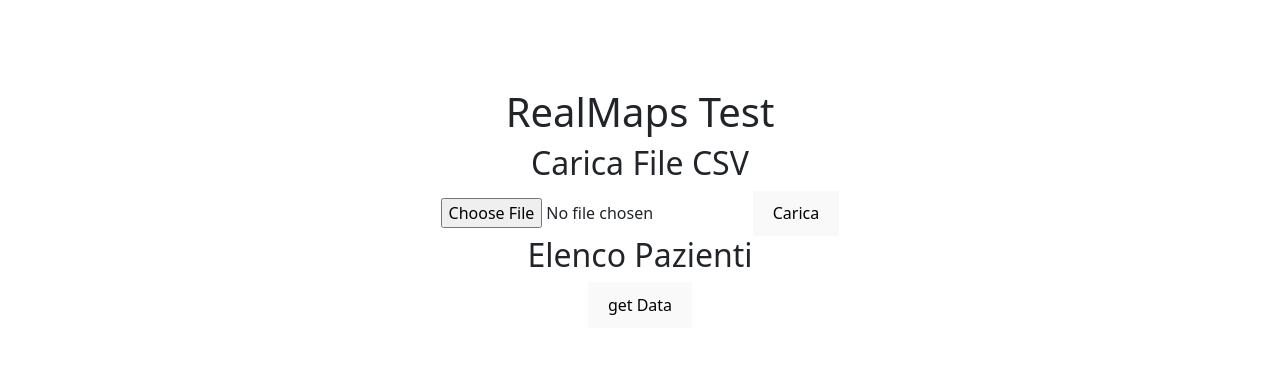
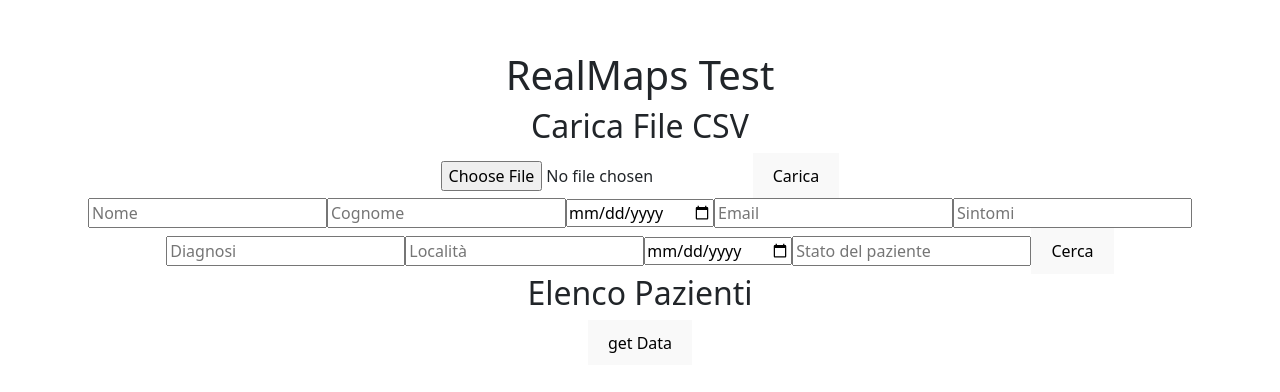
Before and after one commit to PietroMarilei/RealMaps, a Vue app in the folder front-end/: page / in a window 1280 px wide. Shown: the part 192-584 px from the top of the page. Built offline with nearby package versions, Linux system fonts and the light colour scheme.

Commit message:
// add serach function

```diff
--- a/front-end/src/App.vue
+++ b/front-end/src/App.vue
@@ -2,13 +2,14 @@
 import HelloWorld from './components/HelloWorld.vue'
 import FileUpload from "./components/FileUpload.vue"
 import DataDisplayer from "./components/DataDisplayer.vue"
-
+import SearchData from "./components/SearchData.vue"
 </script>
 
 <template>
   <HelloWorld msg="RealMaps Test" />
   <FileUpload />
-  <DataDisplayer/>
+  <SearchData/>
+   <DataDisplayer />
 </template>
 
 <style scoped>
--- /dev/null
+++ b/front-end/src/components/SearchData.vue
@@ -0,0 +1,79 @@
+<script>
+import axios from 'axios';
+
+export default {
+    data() {
+        return {
+            search: {
+                FirstName: '',
+                LastName: '',
+                BirthDate: '',
+                Email: '',
+                Symptoms: '',
+                Diagnosis: '',
+                Location: '',
+                DiagnosisDate: '',
+                PatientStatus: ''
+
+            },
+            patients: []
+        };
+    },
+    methods: {
+        doSearch() {
+            const params = new URLSearchParams(this.search).toString();
+
+            axios.get(`http://localhost:8000/SearchData?${params}`)
+                .then(response => {
+                    this.patients = response.data;
+                    //svuotamento campi
+                    this.search = {
+                        FirstName: '',
+                        LastName: '',
+                        BirthDate: '',
+                        Email: '',
+                        Symptoms: '',
+                        Diagnosis: '',
+                        Location: '',
+                        DiagnosisDate: '',
+                        PatientStatus: ''
+
+                    }
+                })
+                .catch(error => {
+                    console.error('Error:', error);
+                    if (error.response) {
+                        console.error(error.response.data);
+                        console.error(error.response.status);
+                        console.error(error.response.headers);
+                    } else if (error.request) {
+                        console.error(error.request);
+                    } else {
+                        console.error('Error', error.message);
+                    }
+                });
+        }
+    }
+};
+</script>
+
+<template>
+    <div>
+        <input v-model="search.FirstName" placeholder="Nome" />
+        <input v-model="search.LastName" placeholder="Cognome" />
+        <input v-model="search.BirthDate" placeholder="Data di nascita" type="date" />
+        <input v-model="search.Email" placeholder="Email" type="email" />
+        <input v-model="search.Symptoms" placeholder="Sintomi" />
+        <input v-model="search.Diagnosis" placeholder="Diagnosi" />
+        <input v-model="search.Location" placeholder="Località" />
+        <input v-model="search.DiagnosisDate" placeholder="Data di diagnosi" type="date" />
+        <input v-model="search.PatientStatus" placeholder="Stato del paziente" />
+
+        <button @click="doSearch">Cerca</button>
+
+        <div v-for="patient in patients" :key="patient.id">
+            {{ patient.FirstName }} {{ patient.LastName }} {{ patient.Email }} - {{ patient.Symptoms }} - {{ patient.Diagnosis }} - {{ patient.Location }} - {{ patient.DiagnosisDate }} - {{ patient.PatientStatus }}
+
+        </div>
+    </div>
+</template>
```
Also changed, not shown: 2 other files (tests, documents, lock files or other folders).
